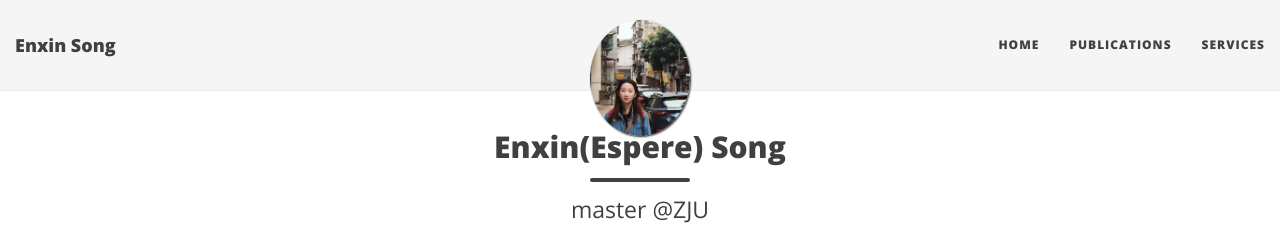
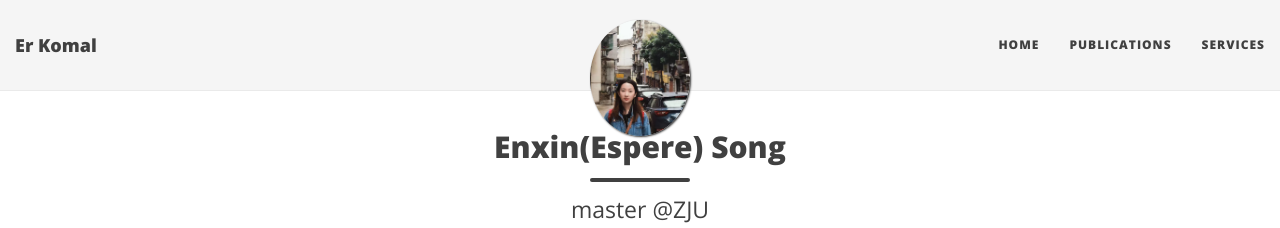
Before and after one commit to hikomal/hikomal.github.io, a Jekyll site: the page built from index.html, in a window 1280 px wide. Shown: the top 228 px of the page. Built offline with Jekyll 4.4.1, drawn with Linux system fonts in a browser that asks for light colours; nearby versions of some CDN libraries; the list of posts is cut into pages by our own code.

Commit message:
Update _config.yml

```diff
--- a/_config.yml
+++ b/_config.yml
@@ -14,7 +14,7 @@ baseurl: ""
 # Of course don't forget to change the username and projectname to YOUR username and project
 
 # Name of website
-title: Enxin Song
+title: Er Komal
 
 # Short description of your site
 description:
```
